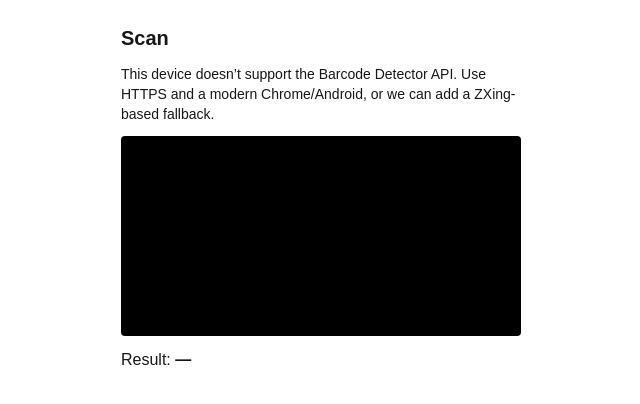
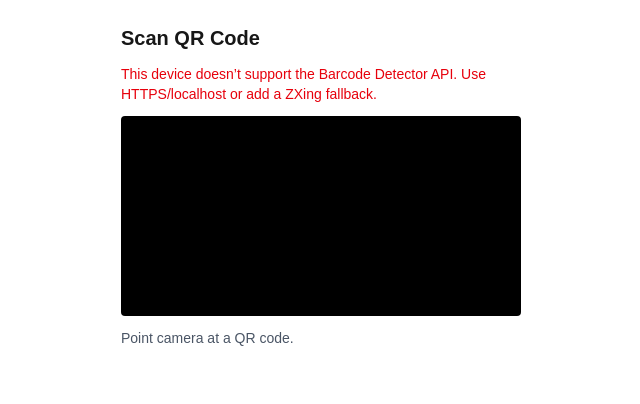
Before and after one commit to Mohamed-apdi/todo-pwa, a Next.js app: page /scan in a window 1280 px wide. Shown: the top 404 px of the page, without its empty margins (319-959 px from the left). Built offline with nearby package versions, Linux system fonts and the light colour scheme.

Commit message:
updated todo

```diff
--- a/app/page.tsx
+++ b/app/page.tsx
@@ -94,7 +94,7 @@ export default function Page() {
         <div className="flex items-center gap-3">
           {/* Scan icon link */}
           <a
-            href="/todo/app/scan"
+            href="/scan"
             title="Scan"
             aria-label="Scan"
             className="rounded border px-2 py-1 hover:bg-gray-100"
--- a/app/scan/page.tsx
+++ b/app/scan/page.tsx
@@ -1,64 +1,75 @@
 'use client';
 import { useEffect, useRef, useState } from 'react';
+import { useRouter } from 'next/navigation';
 
 export default function ScanPage() {
   const videoRef = useRef<HTMLVideoElement>(null);
-  const [result, setResult] = useState<string>('');
-  const [supported, setSupported] = useState<boolean>(true);
+  const [supported, setSupported] = useState(true);
+  const router = useRouter();
 
   useEffect(() => {
     let stream: MediaStream | undefined;
 
     (async () => {
-      // Check support
-      // @ts-ignore
-      const Supported = typeof window !== 'undefined' && !!window.BarcodeDetector;
-      setSupported(Supported);
-      if (!Supported) return;
+      const hasDetector = typeof window !== 'undefined' && !!window.BarcodeDetector;
+      setSupported(hasDetector);
+      if (!hasDetector) return;
 
-      // Camera (secure context required: HTTPS or localhost)
-      stream = await navigator.mediaDevices.getUserMedia({ video: { facingMode: 'environment' } });
+      // Camera (secure context: HTTPS or localhost)
+      const s = await navigator.mediaDevices.getUserMedia({ video: { facingMode: 'environment' } });
+      stream = s;
       if (videoRef.current) {
-        videoRef.current.srcObject = stream;
+        videoRef.current.srcObject = s;
         await videoRef.current.play();
       }
 
-      // @ts-ignore
-      const detector = new window.BarcodeDetector({ formats: ['qr_code', 'code_128', 'ean_13'] });
+      const detector = new window.BarcodeDetector!({ formats: ['qr_code'] });
 
       const tick = async () => {
         if (!videoRef.current) return;
         const w = videoRef.current.videoWidth || 640;
         const h = videoRef.current.videoHeight || 480;
+
         const canvas = document.createElement('canvas');
         canvas.width = w; canvas.height = h;
         const ctx = canvas.getContext('2d')!;
         ctx.drawImage(videoRef.current, 0, 0, w, h);
+
         try {
           const codes = await detector.detect(canvas);
-          if (codes.length) setResult(codes[0].rawValue || '');
+          if (codes.length) {
+            const value = codes[0].rawValue;
+
+            // stop camera
+            stream?.getTracks().forEach(t => t.stop());
+
+            // redirect
+            if (value.startsWith('http')) {
+              window.location.href = value;      // external URL
+            } else {
+              router.push(`/${value}`);          // internal route
+            }
+            return;
+          }
         } catch {}
         requestAnimationFrame(tick);
       };
       tick();
     })().catch(console.error);
 
-    return () => {
-      if (stream) stream.getTracks().forEach(t => t.stop());
-    };
-  }, []);
+    return () => stream?.getTracks().forEach(t => t.stop());
+  }, [router]);
 
   return (
     <main className="mx-auto max-w-md p-6">
-      <h1 className="text-xl font-semibold mb-3">Scan</h1>
+      <h1 className="text-xl font-semibold mb-3">Scan QR Code</h1>
       {!supported && (
-        <p className="mb-3 text-sm">
-          This device doesn’t support the Barcode Detector API. Use HTTPS and a modern Chrome/Android,
-          or we can add a ZXing-based fallback.
+        <p className="mb-3 text-sm text-red-600">
+          This device doesn’t support the Barcode Detector API. Use HTTPS/localhost or add a ZXing fallback.
         </p>
       )}
       <video ref={videoRef} className="w-full rounded bg-black" muted playsInline />
-      <p className="mt-3">Result: <strong>{result || '—'}</strong></p>
+      <p className="mt-3 text-sm text-gray-600">Point camera at a QR code.</p>
     </main>
   );
 }
--- a/tsconfig.json
+++ b/tsconfig.json
@@ -22,6 +22,6 @@
       "@/*": ["./*"]
     }
   },
-  "include": ["next-env.d.ts", "**/*.ts", "**/*.tsx", ".next/types/**/*.ts", "next.config.mjs"],
+  "include": ["app", "types", "next-env.d.ts", "**/*.ts", "**/*.tsx", ".next/types/**/*.ts"],
   "exclude": ["node_modules"]
 }
--- /dev/null
+++ b/types/barcode.d.ts
@@ -0,0 +1,21 @@
+// types/barcode.d.ts
+interface DetectedBarcode {
+  rawValue: string;
+}
+
+interface BarcodeDetectorOptions {
+  formats?: string[];
+}
+
+declare class BarcodeDetector {
+  constructor(options?: BarcodeDetectorOptions);
+  static getSupportedFormats(): Promise<string[]>;
+  detect(source: CanvasImageSource): Promise<DetectedBarcode[]>;
+}
+
+declare global {
+  interface Window {
+    BarcodeDetector?: typeof BarcodeDetector;
+  }
+}
+export {};
```
Also changed, not shown: public/sw.js (+1 -1 lines).
